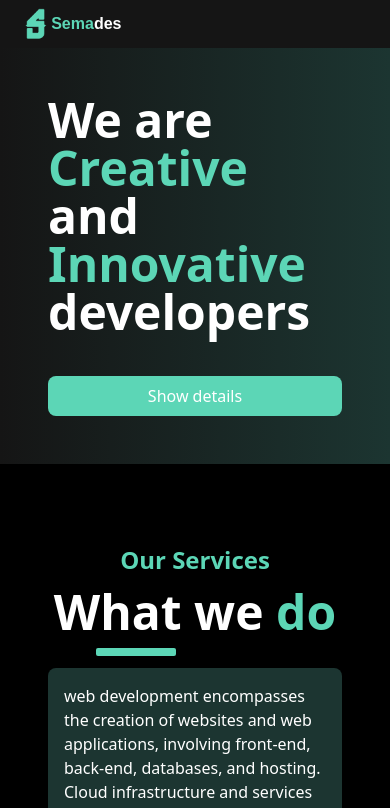
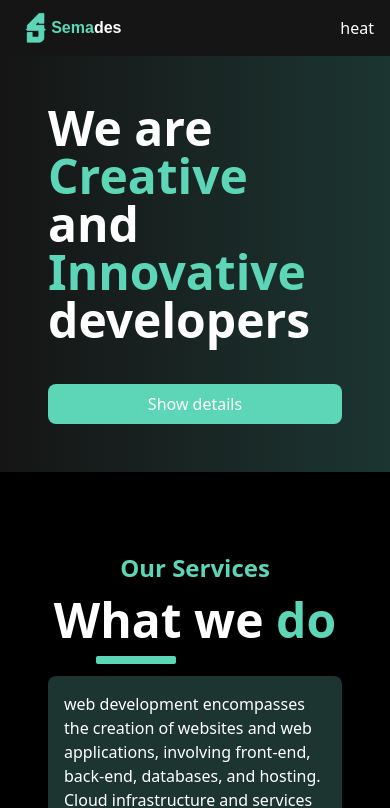
Before and after one commit to sky2626/Joetib-semades, a React (Vite) app: page / in a window 390 px wide. Shown: the top 808 px of the page. Built offline with nearby package versions, Linux system fonts and the light colour scheme; a web font is replaced by a local one.

Commit message:
menu update

```diff
--- a/src/component/Header.jsx
+++ b/src/component/Header.jsx
@@ -9,7 +9,7 @@ export default function Navbar(){
 
   return(
     <nav
-    className="bg-pro-200 flex  flex-row md:justify-between  md:px-28">
+    className="bg-pro-200 flex justify-between flex-row md:justify-between  md:px-28">
       <Link to='/'
       className="flex items-center justify-center pl-6 gap-1">
         <img
@@ -23,9 +23,18 @@ export default function Navbar(){
           className="text-white font-semibold">des</span>
         </div>
       </Link>
-      <div className="hidden w-full p-5 justify-end md:flex">
-        <Nav />
+      <div className="flex flex-row">
+        <div className="hidden w-full p-5 justify-end md:flex">
+          <Nav />
+        </div>
+        <div className="md:hidden  flex py-4 pr-4 text-white justify-end">
+          <button>
+
+          </button>
+          heat
+        </div>
       </div>
+
     </nav>
 
 
```
